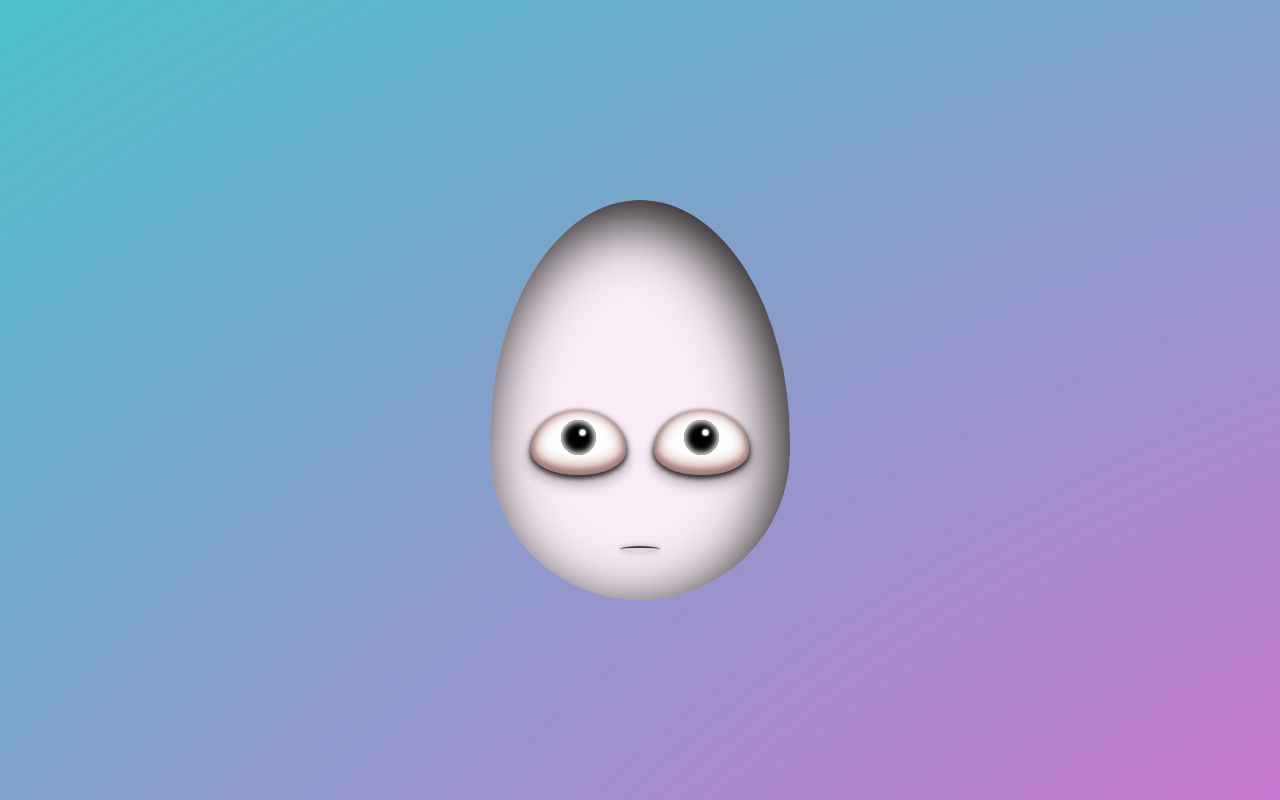
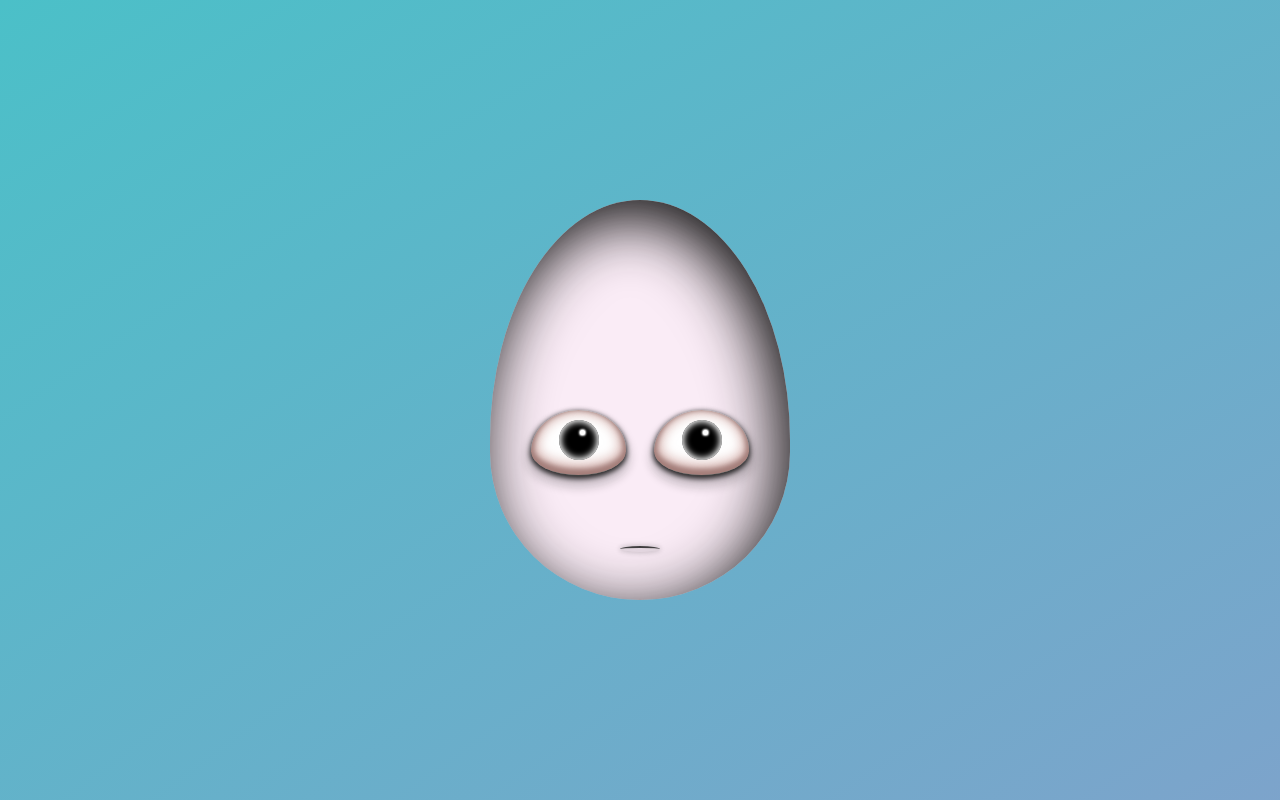
Before and after one commit to backuardo/lil-frontend-starter, a React app: page / in a window 1280 px wide. Built offline with nearby package versions, Linux system fonts and the light colour scheme.

Commit message:
adjust background-image

```diff
--- a/src/components/Home.js
+++ b/src/components/Home.js
@@ -5,8 +5,8 @@ import EggHead from './EggHead';
 
 function Home() {
   const { mouseXPosition, mouseYPosition } = useMousePosition();
-  const backgroundPositionX = 500 - mouseXPosition;
-  const backgroundPositionY = 500 - mouseYPosition;
+  const backgroundPositionX = mouseXPosition;
+  const backgroundPositionY = mouseYPosition;
   return (
     <div id="home-container" style={{ backgroundPosition: `${backgroundPositionX}% ${backgroundPositionY}%` }}>
       <EggHead />
--- a/src/style.scss
+++ b/src/style.scss
@@ -30,7 +30,7 @@ body, html {
   width: 100vw;
   background-image: radial-gradient(#FEAC5E, #C779D0, #4BC0C8);
   background-repeat: repeat;
-	background-size: 400% 400%;
+	background-size: 1000% 1000%;
 }
 
 .egg {
@@ -66,8 +66,8 @@ body, html {
         align-items: center;
         flex-direction: column;
         justify-content: flex-start;
-        height: 35px;
-        width: 35px;
+        height: 40px;
+        width: 40px;
         border-radius: 50%;
         background-color: darken($dark, 100%);
         display: flex;
```
